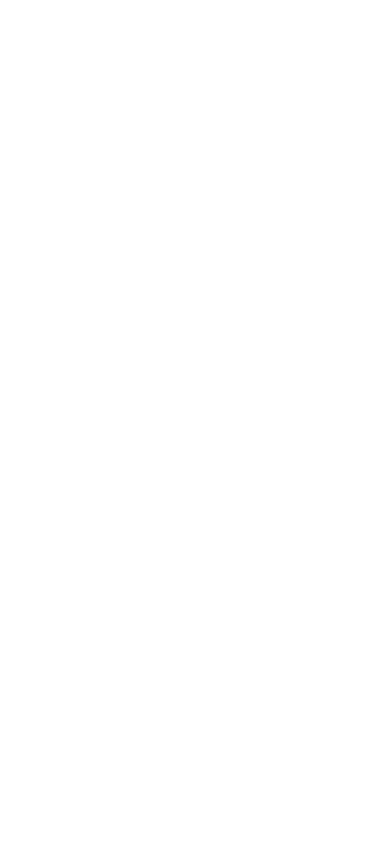
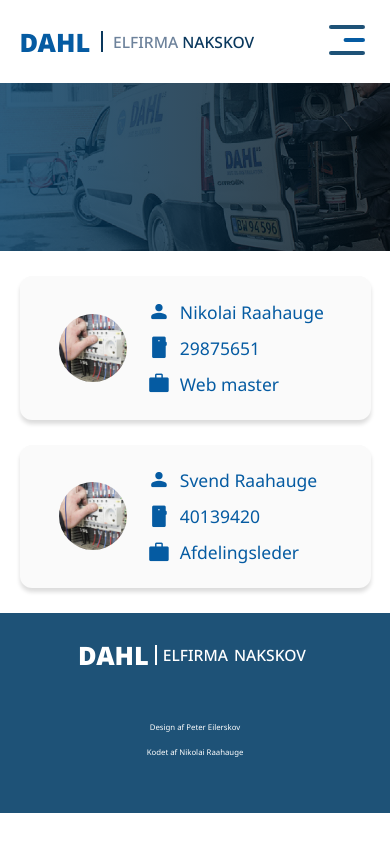
Before and after one commit to nikolai001/Dahl-Nuxt, a Nuxt app: page /Contact in a window 390 px wide. Before the commit this address had no page. Built offline with nearby package versions, Linux system fonts and the light colour scheme.

Commit message:
Made phone version of contact page, temp static data

```diff
--- /dev/null
+++ b/components/ContactComponent.vue
@@ -0,0 +1,36 @@
+<template>
+  <article>
+    <employee-card-component v-for="employee in employees" :key="employee.id" :worker="employee"/>
+  </article>
+</template>
+
+<script>
+import EmployeeCardComponent from './EmployeeCardComponent.vue'
+export default {
+    components: {
+        EmployeeCardComponent
+    },
+    data () {
+      return {
+        employees: [
+          {
+            id: 1,
+            name: "Nikolai Raahauge",
+            phone: "29875651",
+            job: "Web master"
+          },
+          {
+            id: 2,
+            name: "Svend Raahauge",
+            phone: "40139420",
+            job: "Afdelingsleder"
+          }
+        ]
+      }
+    }
+}
+</script>
+
+<style>
+
+</style>
--- /dev/null
+++ b/components/EmployeeCardComponent.vue
@@ -0,0 +1,67 @@
+<template>
+  <div class="card">
+    <img class="card__image" :src="require(`@/assets/Relay.jpg`)" alt="Relay">
+    <p class="card__field"><i class="field__icon material-symbols-rounded">person</i>{{worker.name}}</p>
+    <p class="card__field"><i class="field__icon material-symbols-rounded">smartphone</i>{{worker.phone}}</p>
+    <p class="card__field"><i class="field__icon material-symbols-rounded">work</i>{{worker.job}}</p>
+  </div>
+</template>
+
+<script>
+export default {
+    props: {
+        worker: Object
+    }
+}
+</script>
+
+<style lang="scss" scoped>
+    @import "./assets/scss/assets/_collections";
+
+    .material-symbols-rounded {
+        font-variation-settings:
+            'FILL' 1,
+            'wght' 400,
+            'GRAD' 0,
+            'opsz' 48
+        }
+
+    .card {
+        width: 90%;
+        display: grid;
+        grid-template-columns: 1fr 3fr;
+        background-color: $background-white;
+        box-shadow: $el-1;
+        margin: 25px auto;
+        padding: 6% 10%;
+        box-sizing: border-box;
+        border-radius: $primary-border;
+        &__image {
+            width: 100%;
+            border-radius: $rounded-border;
+            grid-column: 1/2;
+            grid-row: 1/span 3;
+            place-self: center;
+            aspect-ratio: 1/1;
+            object-fit: cover;
+        }
+        &__field {
+            margin: 0 0 0 10%;
+            grid-column: 2/3;
+            display: flex;
+            align-items: center;
+            font-size: 4.5vw;
+            color: $blue;
+            &:nth-child(3) {
+                margin: 6% 0 6% 10%;
+            }
+            .field__icon {
+                margin: 0;
+                padding: 0;
+                font-size: 6vw;
+                height: fit-content;
+                margin-right: 5%;
+            }
+        }
+    }
+</style>
--- a/components/HeaderComponent.vue
+++ b/components/HeaderComponent.vue
@@ -39,7 +39,7 @@
           <router-link to="Galleries" class="item__link">GALLERI</router-link>
         </li>
         <li class="menu__item">
-          <router-link to="#" class="item__link">KONTAKT</router-link>
+          <router-link to="Contact" class="item__link">KONTAKT</router-link>
         </li>
       </menu>
     </nav>
--- a/components/SmallHeaderComponent.vue
+++ b/components/SmallHeaderComponent.vue
@@ -39,7 +39,7 @@
           <router-link to="Galleries" class="item__link">GALLERI</router-link>
         </li>
         <li class="menu__item">
-          <router-link to="#" class="item__link">KONTAKT</router-link>
+          <router-link to="Contact" class="item__link">KONTAKT</router-link>
         </li>
       </menu>
     </nav>
--- /dev/null
+++ b/pages/Contact.vue
@@ -0,0 +1,31 @@
+<template>
+  <main>
+    <small-header-component />
+    <contact-component />
+    <footer-component />
+  </main>
+</template>
+
+<script>
+import SmallHeaderComponent from '../components/SmallHeaderComponent.vue'
+import ContactComponent from '~/components/ContactComponent.vue'
+import FooterComponent from '../components/FooterComponent.vue'
+// @ is an alias to /src
+
+export default {
+  name: 'About',
+  components: {
+    SmallHeaderComponent,
+    FooterComponent,
+    ContactComponent
+  }
+}
+</script>
+
+<style lang="scss">
+  body {
+    font-family: 'Noto Sans', sans-serif;
+    margin: 0;
+    padding: 0;
+  }
+</style>
```
